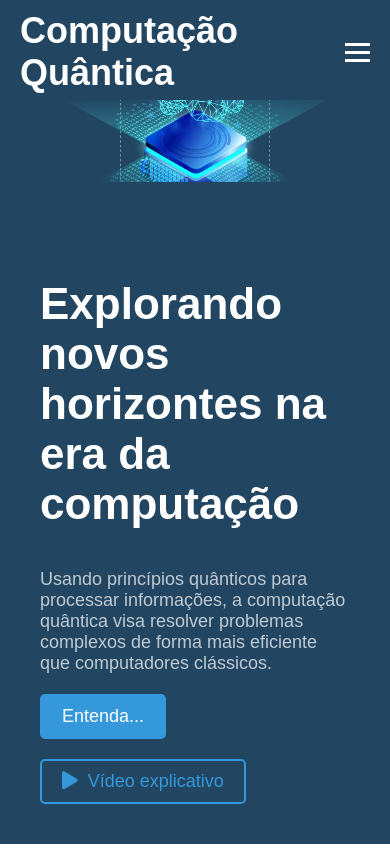
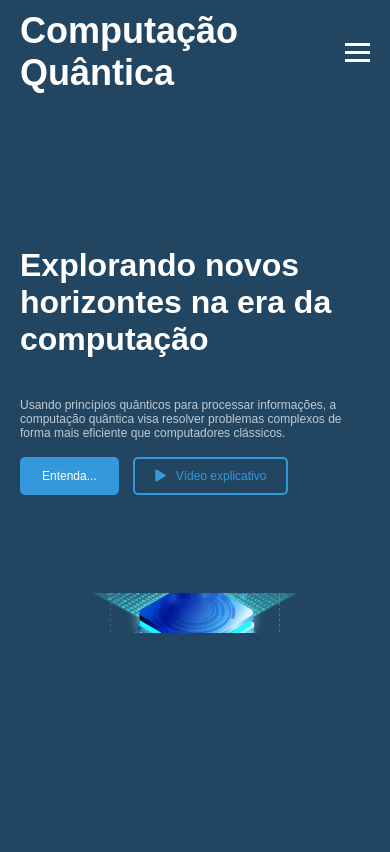
Before and after one commit to leorangel03/QuantumComputing_AC5, a plain HTML site: page index.html in a window 390 px wide. Drawn offline with Linux system fonts and the light colour scheme.

Commit message:
tntativa responsivo

```diff
--- a/src/style.css
+++ b/src/style.css
@@ -53,55 +53,6 @@ body {
     text-decoration: none;
     color: #3498db;
 }
-
-
-/* Menu responsivo */
-@media screen and (max-width: 768px) {
-    .menu {
-        display: none;
-        flex-direction: row;
-        text-align: center;
-        background-color: #224661;
-        position: absolute;
-        top: 100px;
-        left: 0;
-        width: 100%;
-    }
-    .menu a{
-        color: #fff;
-    }
-
-    .menu.active {
-        display: flex;
-    }
-
-    .menu-toggle {
-        display: block;
-    }
-
-    .menu-toggle.active .bar:nth-child(1) {
-        transform: translateY(8px) rotate(45deg);
-    }
-
-    .menu-toggle.active .bar:nth-child(2) {
-        opacity: 0;
-    }
-
-    .menu-toggle.active .bar:nth-child(3) {
-        transform: translateY(-8px) rotate(-45deg);
-    }
-
-    .section-container{
-        padding-top: 10%;
-        display: flex;
-        flex-direction: column-reverse;
-    }
-
-
-}
-
-
-
 
 /* Seção abaixo da barra de navegação */
 .section-container {
@@ -196,3 +147,128 @@ body {
         transform: translateY(-10px); /* Desloca 10 pixels para cima */
     }
 }
+
+
+
+/* Menu responsivo */
+@media screen and (max-width: 768px) {
+    .menu {
+        display: none;
+        flex-direction: column;
+        background-color: #3E7AA7;
+        position: absolute;
+        top: 100px;
+        left: 0;
+        width: 100%;
+    }
+    .menu.active {
+        display: flex;
+    }
+    .menu-toggle {
+        display: block;
+    }
+    .menu-toggle.active .bar:nth-child(1) {
+        transform: translateY(8px) rotate(45deg);
+    }
+    .menu-toggle.active .bar:nth-child(2) {
+        opacity: 0;
+    }
+    .menu-toggle.active .bar:nth-child(3) {
+        transform: translateY(-8px) rotate(-45deg);
+    }
+
+
+    .section-container {
+    background-color: #224661;
+    display: flex;
+    flex-direction: column;
+    flex-wrap: nowrap;
+    padding: 0;
+    padding-top: 0; /* Ajusta o espaço para a barra de navegação */
+    height: 100vh;
+    margin-top: 2%;
+    justify-content: center;
+}
+.section-left, .section-right {
+    flex: 0;
+    padding: 20px;
+}
+.section-left {
+    width: 100%;
+    height: 100vh; /* Altura da div */
+    justify-content: center;
+    align-items: center;
+}
+.section-left h1{
+    margin-top: 0;
+    font-size: 32px;
+    color: #fff;
+}
+.section-left p{
+    margin-top: 40px;
+    font-size: 12px;
+    background-color: #224661;
+    color: #BFCAD2;
+}
+.section-left button{
+    margin-top: 5%;
+}
+.cta-button {
+    padding: 10px 20px;
+    font-size: 12px;
+    border: 2px solid #3498db;
+    border-radius: 5px;
+    cursor: pointer;
+    background-color: #3498db;
+    color: #fff;
+    margin-right: 10px;
+    transition: background-color 0.3s, color 0.3s;
+}
+
+/* Estilos para o botão "Assistir Vídeo" */
+.watch-video-btn {
+    padding: 10px 20px;
+    font-size: 12px;
+    border: 2px solid #3498db;
+    border-radius: 5px;
+    cursor: pointer;
+    color: #3498db;
+    background-color: transparent;
+    transition: background-color 0.3s, color 0.3s;
+}
+.watch-video-btn:hover {
+    background-color: transparent;
+    color: #3498db;
+}
+.watch-video-btn i {
+    margin-right: 10px;
+}
+
+
+.section-right{
+    margin-top: 20%;
+    width: 100%;
+    height: 100vh; /* Altura da div */
+    display: flex;
+    justify-content: center;
+    align-items: center;
+}
+
+
+.section-right img {
+    max-width: 100%;
+    height: auto;
+    animation: moveUpDown 1.5s infinite alternate;
+}
+
+@keyframes moveUpDown {
+    0% {
+        transform: translateY(0); /* Começa sem deslocamento vertical */
+    }
+    100% {
+        transform: translateY(-10px); /* Desloca 10 pixels para cima */
+    }
+}
+
+
+}
```
